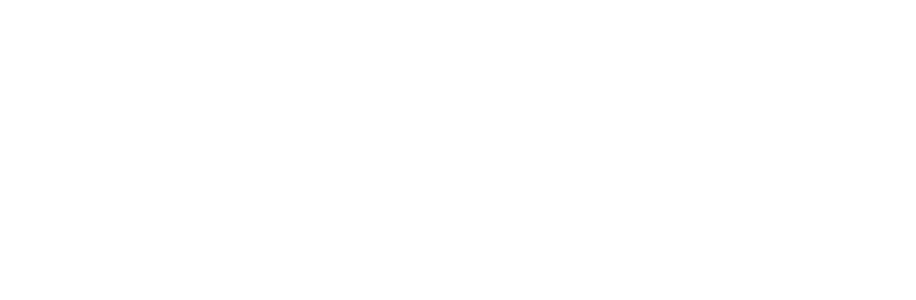
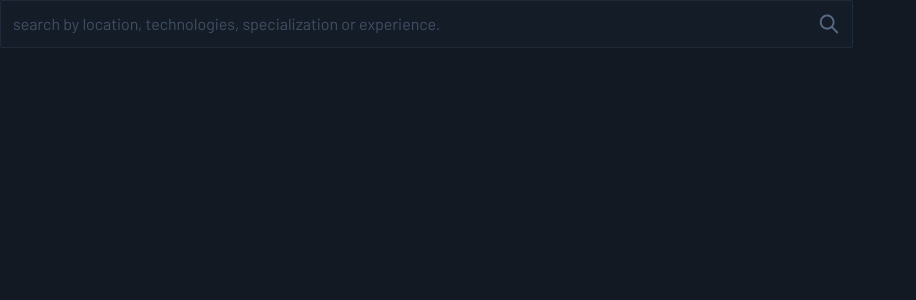
Before and after one commit to axerivant/tech-job-board, a SvelteKit app: page / in a window 1280 px wide. Shown: the top 300 px of the page, without its empty margins (0-916 px from the left). Built offline with nearby package versions, Linux system fonts and the light colour scheme.

Commit message:
SearchBox

```diff
--- /dev/null
+++ b/src/features/search/SearchBox.svelte
@@ -0,0 +1,17 @@
+<script lang="ts">
+	let isFocused = false
+</script>
+
+<div
+	class={`w-8/12 h-12 p-3 border bg-base-600 border-accent-300 rounded-sm flex justify-between items-center transition-all
+    ${isFocused && 'brightness-[120%]'}`}
+>
+	<input
+		on:focusin={() => (isFocused = true)}
+		on:focusout={() => (isFocused = false)}
+		class="bg-transparent w-full outline-none text-base-50 placeholder:text-base-300"
+		type="text"
+		placeholder="search by location, technologies, specialization or experience."
+	/>
+	<img class="h-6" src="/icons/search.svg" alt="" />
+</div>
--- /dev/null
+++ b/src/features/search/index.ts
@@ -0,0 +1,4 @@
+import SearchBox from './SearchBox.svelte'
+import SearchResults from './SearchResults.svelte'
+
+export { SearchBox, SearchResults }
--- a/src/routes/+page.svelte
+++ b/src/routes/+page.svelte
@@ -0,0 +1,9 @@
+<script lang="ts">
+	import { SearchBox, SearchResults } from '@/features/search'
+</script>
+
+<!-- homepage (search) /-->
+<main class="bg-base-700 h-screen flex flex-col gap-12">
+	<SearchBox />
+	<SearchResults />
+</main>
--- a/svelte.config.js
+++ b/svelte.config.js
@@ -1,10 +1,14 @@
 import adapter from '@sveltejs/adapter-auto'
 import preprocess from 'svelte-preprocess'
+import path from 'path'
 
 /** @type {import('@sveltejs/kit').Config} */
 const config = {
 	kit: {
-		adapter: adapter()
+		adapter: adapter(),
+		alias: {
+			'@': path.resolve('./src/')
+		}
 	},
 	preprocess: [
 		preprocess({
--- a/tailwind.config.cjs
+++ b/tailwind.config.cjs
@@ -6,7 +6,9 @@
 			colors: {
 				base: {
 					700: '#131922',
-					600: '#141C27'
+					600: '#141C27',
+					300: '#414F63',
+					50: '#B4D0F8'
 				},
 				accent: {
 					300: '#1E293A',
```
Also changed, not shown: src/features/search/SearchResults.svelte (added), src/features/search/internal/SearchResult.svelte (added), src/features/search/internal/store.ts (added), static/icons/search.svg (added).
